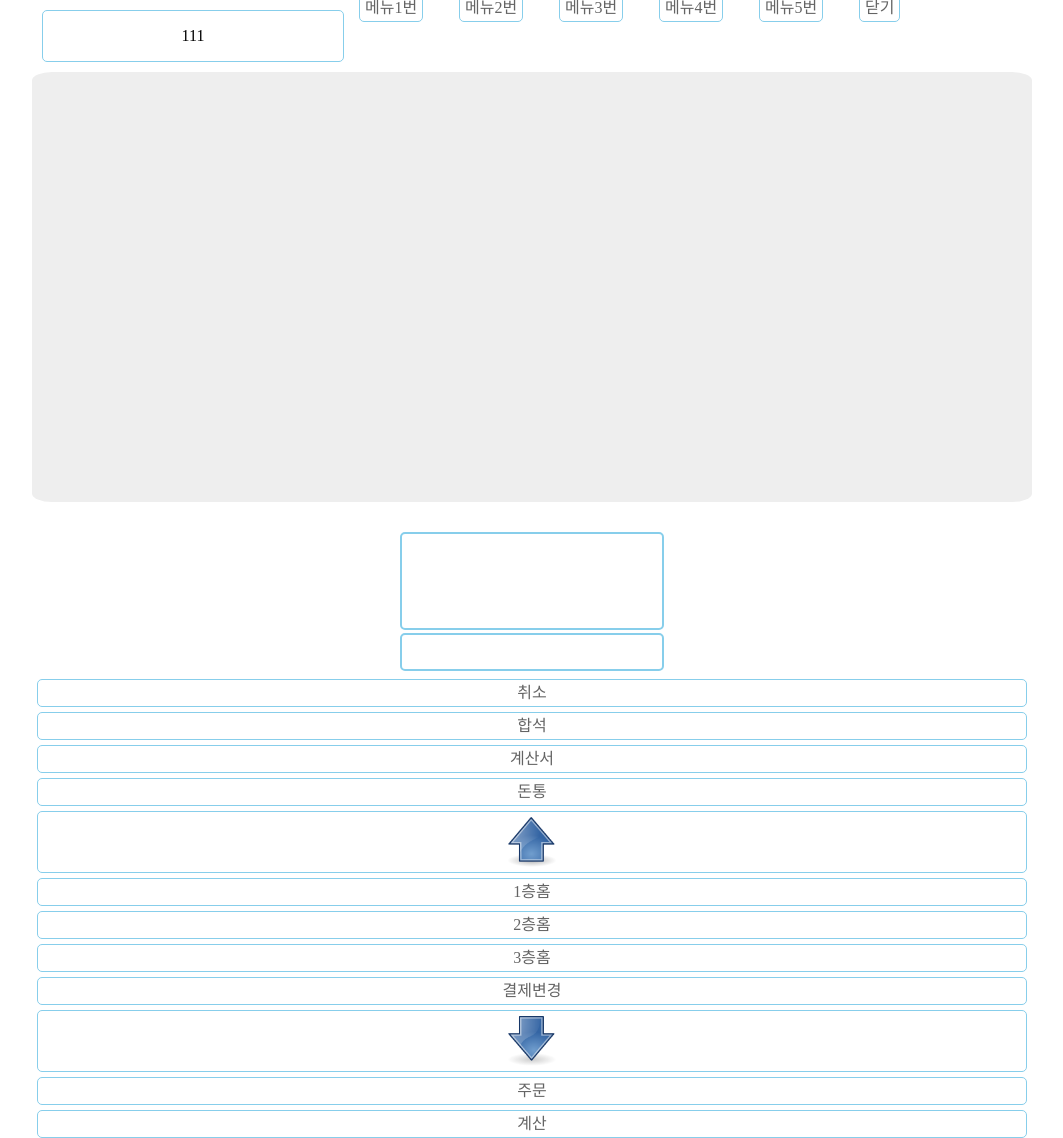
After one commit to bluegmlduf2/posSystem, a Flask app: template ps/templates/order.html in a window 1280 px wide. The commit adds this page. Shown: the whole page, without its empty margins (108-1171 px from the left). Run offline with Flask 2, Linux system fonts and the light colour scheme; the template is opened without the code that fills it, so the values that code supplies are empty.

Commit message:
20201221 table.html에 float 적용

```diff
--- a/ps/app.py
+++ b/ps/app.py
@@ -16,6 +16,7 @@ def index():
     '''테이블페이지'''
     try:
         return render_template('table.html')
+        # return render_template('order.html')
     except Exception:
         #sys.exc_info()
         print(traceback.print_exc())
--- /dev/null
+++ b/ps/static/css/common.css
@@ -0,0 +1,24 @@
+
+/* BUTTON */
+.button {
+    margin: 5px;
+    padding: 5px;/*패딩사용시 width,height증가함. 그러므로 줄여줘야함*/
+    border: 1px solid skyblue;
+    background-color: rgba(0, 0, 0, 0);
+    color: skyblue;
+    border-radius: 5px;
+}
+
+.button:hover {
+    color: white;
+    background-color: skyblue;
+}
+
+/* TEXTAREA */
+textarea {
+    resize: none;
+    border: 2px solid skyblue;
+    background-color: rgba(0, 0, 0, 0);
+    min-height: 30px;
+    border-radius: 5px;
+}
--- /dev/null
+++ b/ps/static/css/order.css
@@ -0,0 +1,52 @@
+#center>div {
+    width: 1000px;
+    margin: 0 auto;
+}
+
+/* TOP */
+#orderTop {
+    height: 60px;
+}
+#orderTop> #tableNo{
+    float: left;
+    width: 300px;
+    height: 50px;
+    border: 1px solid skyblue;
+    border-radius: 5px;
+    margin:10px;
+    text-align: center;
+    line-height: 50px;
+}
+
+#orderTop> ul{
+    float: left;
+    width: 678px;
+
+}
+
+#orderTop> ul>li{
+    float: left;
+    width: 100px;
+    /* display: inline-block; */
+}
+
+/* TABLE */
+#orderMid {
+    clear: both;
+    height: 430px;
+    text-align: center;
+    background-color: #eee;
+    border-radius: 2%;
+}
+
+
+/* BOTTOM */
+#orderBottom {
+    height: 100px;
+    text-align: center;
+    margin-top: 30px!important;
+}
+
+#bottom>div {
+    float: left;
+}
--- a/ps/static/css/reset.css
+++ b/ps/static/css/reset.css
@@ -116,3 +116,9 @@ input, select {
     zoom:1;clear: both;
 }
 .clear:after{content:"";display: block;clear: both;}
+
+/* 사용자 추가 */
+A:link {text-decoration:none; color:#646464;}
+A:visited {text-decoration:none; color:#646464;}
+A:active {text-decoration:none; color:#646464;}
+A:hover {text-decoration:none; color:#646464;}
--- /dev/null
+++ b/ps/templates/order.html
@@ -0,0 +1,91 @@
+<!DOCTYPE html>
+<html lang="en">
+
+<head>
+    <meta charset="UTF-8">
+    <meta name="viewport" content="width=device-width, initial-scale=1.0">
+    <title>Document</title>
+    <link rel="stylesheet" href="{{ url_for('static', filename='css/reset.css') }}">
+    <link rel="stylesheet" href="{{ url_for('static', filename='css/common.css') }}">
+    <link rel="stylesheet" href="{{ url_for('static', filename='css/order.css') }}">
+</head>
+
+<body>
+    <div id="center">
+        <div id="orderTop">
+            <div id="tableNo">111</div>
+            <ul>
+                <li id="p1"><a href="#a" class="button">메뉴1번</a></li>
+                <li id="p2"><a href="#a" class="button">메뉴2번</a></li>
+                <li id="p3"><a href="#a" class="button">메뉴3번</a></li>
+                <li id="p4"><a href="#a" class="button">메뉴4번</a></li>
+                <li id="p5"><a href="#a" class="button">메뉴5번</a></li>
+                <li id="orderClose"><a href="#a" class="button">닫기</a></li>
+            </ul>
+        </div>
+        <div id="orderMid">
+            <div></div>
+            <div>
+                <div></div>
+                <div></div>
+            </div>
+            <!-- <ul>
+                <li class="seat">
+                    <a href="#a">
+                        <div>1</div>
+                        <div></div>
+                        <div></div>
+                    </a>
+                </li>
+                <li class="seat">
+                    <a href="#a">
+                        <div>2</div>
+                        <div></div>
+                        <div></div>
+                    </a>
+                </li>
+            </ul> -->
+        </div>
+        <div id="orderBottom">
+            <div>
+                <div></div>
+                <div></div>
+            </div>
+            <div>
+                <div></div>
+                <div></div>
+            </div>
+            <div></div>
+
+
+            <div id="orderItems">
+                <div><textarea name="" id="itemList" cols="30" rows="6" disabled></textarea></div>
+                <div><textarea name="" id="itemTotal" cols="30" rows="1" disabled></textarea></div>
+            </div>
+            <div id="btnListSm">
+                <ul>
+                    <li class="button"><a href="#a">취소</a></li>
+                    <li class="button"><a href="#a">합석</a></li>
+                    <li class="button"><a href="#a">계산서</a></li>
+                    <li class="button"><a href="#a">돈통</a></li>
+                    <li class="button"><a href="#a"><img src="{{ url_for('static', filename='img/arrow_up.png') }}"
+                                alt="nextButton" width="50px" height="50px"></a></li>
+                    <li class="button"><a href="#a">1층홈</a></li>
+                    <li class="button"><a href="#a">2층홈</a></li>
+                    <li class="button"><a href="#a">3층홈</a></li>
+                    <li class="button"><a href="#a">결제변경</a></li>
+                    <li class="button"><a href="#a"><img src="{{ url_for('static', filename='img/arrow_down.png') }}"
+                                alt="beforeButton" width="50px" height="50px"></a></li>
+                </ul>
+            </div>
+            <div id="btnListLg">
+                <ul>
+                    <li class="button"><a href="#a">주문</a></li>
+                    <li class="button"><a href="#a">계산</a></li>
+                </ul>
+            </div>
+        </div>
+    </div>
+</body>
+
+</html>
```
Also changed, not shown: ps/static/css/table.css (+42 -12 lines), ps/templates/table.html (+5 -5 lines).
